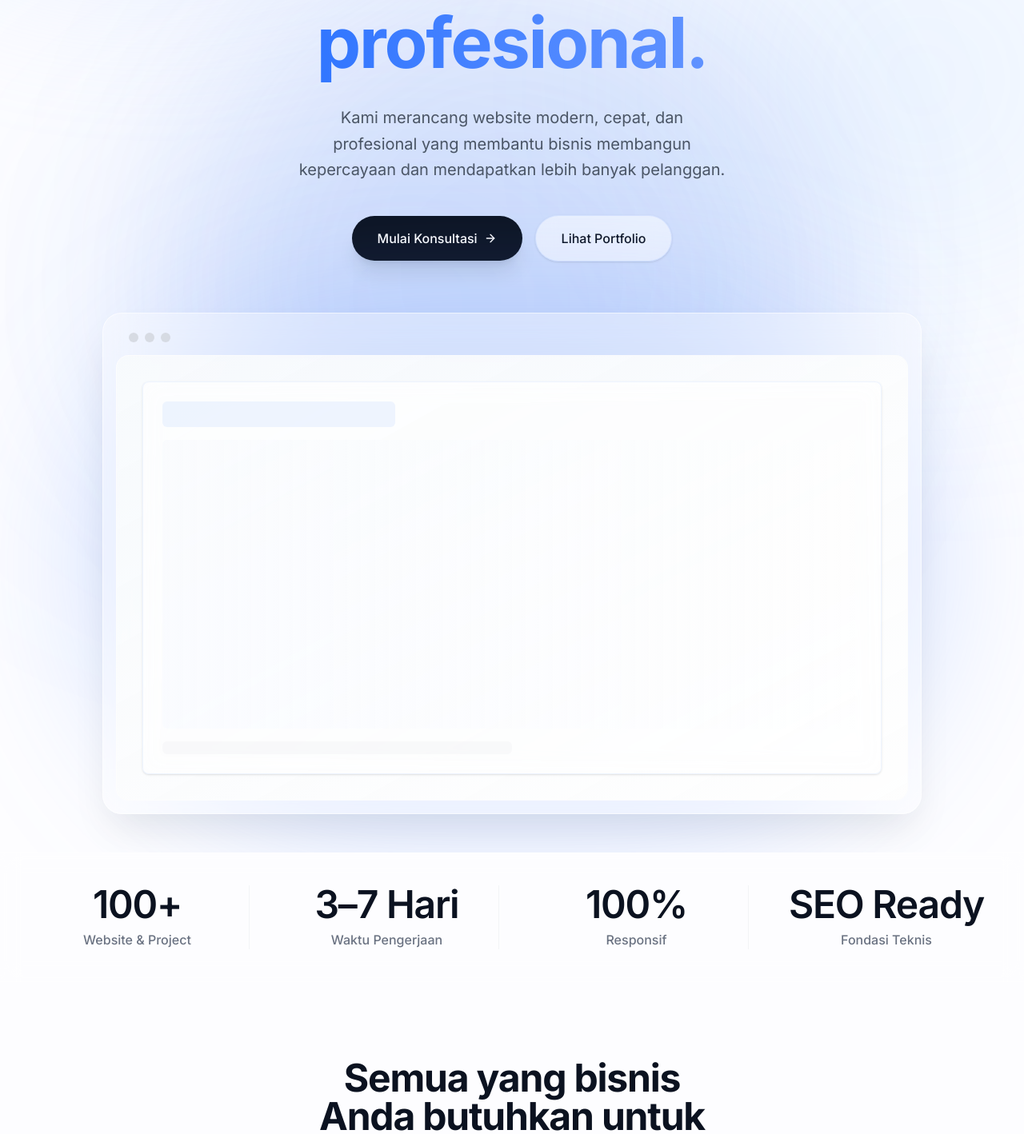
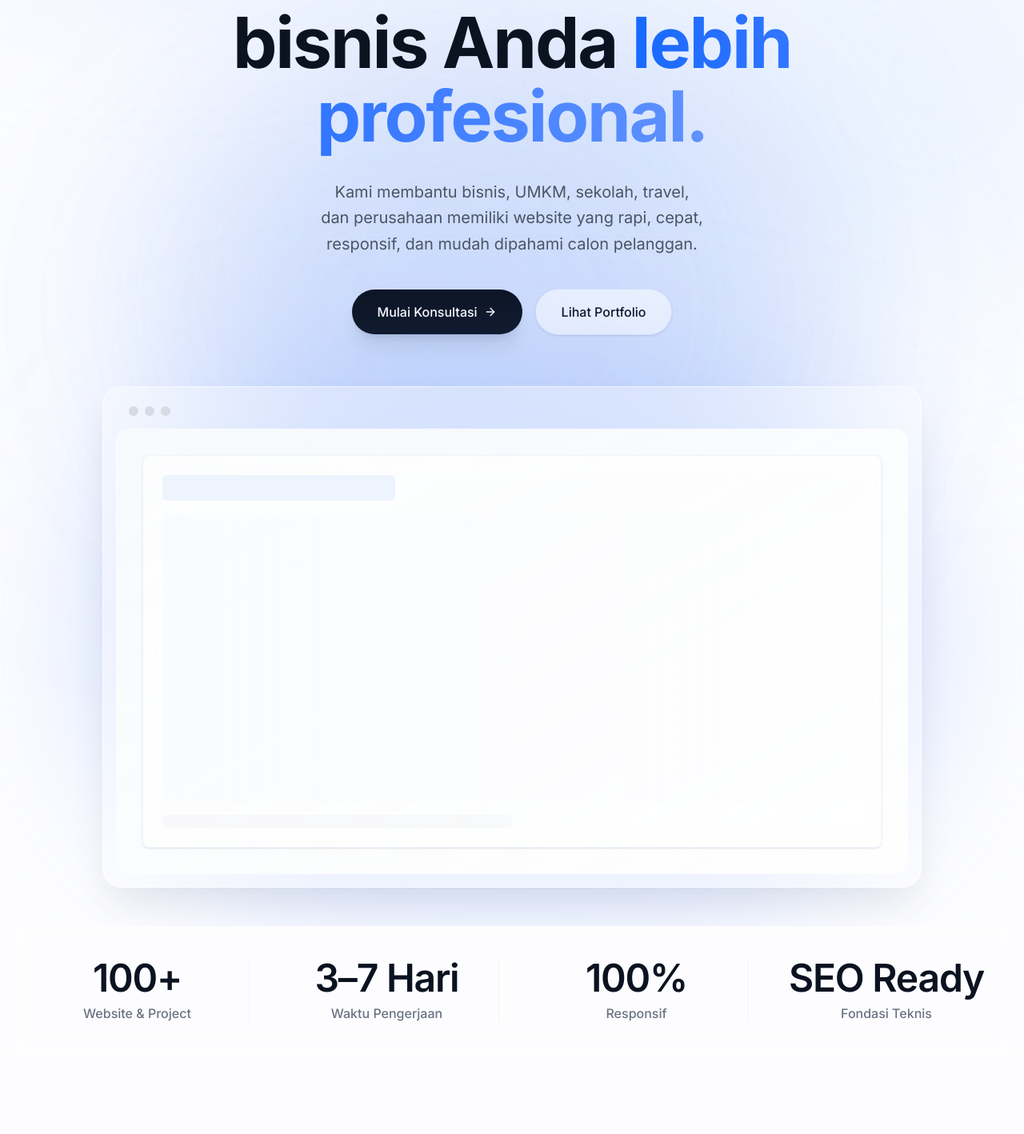
Before and after one commit to barrack3030-wq/NAKAMA-DIGITAL-UPGRADE, a React (Vite) app: page / in a window 1280 px wide. Shown: the part 380-1798 px from the top of the page at 80% size. Built offline with nearby package versions, Linux system fonts and the light colour scheme.

Commit message:
SEO: strengthen homepage service language and intent

```diff
--- a/src/locales.ts
+++ b/src/locales.ts
@@ -12,9 +12,9 @@ export const dict = {
     },
     hero: {
       eyebrow: 'DIGITAL AGENCY • WEBSITE • DESIGN • DEVELOPMENT',
-      title1: 'Website yang membuat\nbisnis Anda terlihat',
+      title1: 'Jasa pembuatan website untuk\nbisnis Anda',
       titleHighlight: 'lebih profesional.',
-      desc: 'Kami merancang website modern, cepat, dan profesional yang membantu bisnis membangun kepercayaan dan mendapatkan lebih banyak pelanggan.',
+      desc: 'Kami membantu bisnis, UMKM, sekolah, travel, dan perusahaan memiliki website yang rapi, cepat, responsif, dan mudah dipahami calon pelanggan.',
       cta1: 'Mulai Konsultasi',
       cta2: 'Lihat Portfolio'
     },
@@ -25,7 +25,7 @@ export const dict = {
       { label: 'Fondasi Teknis', value: 'SEO Ready' },
     ],
     services: {
-      title: 'Semua yang bisnis Anda butuhkan untuk berkembang online.',
+      title: 'Layanan website untuk kebutuhan bisnis Anda.',
       items: [
         { title: 'Website Company Profile' },
         { title: 'Website UMKM' },
@@ -55,7 +55,7 @@ export const dict = {
     },
     portfolio: {
       title: 'Karya Terpilih',
-      desc: 'Sekilas tentang pengalaman digital premium yang kami rancang untuk berbagai bisnis dan industri.',
+      desc: 'Lihat beberapa proyek dan referensi website yang dirancang untuk kebutuhan bisnis yang berbeda.',
       viewAll: 'Lihat Semua Portfolio'
     },
     process: {
@@ -99,7 +99,7 @@ export const dict = {
       btn: 'Mulai Konsultasi'
     },
     footer: {
-      desc: 'Premium digital agency specializing in professional website design and development.',
+      desc: 'Nakama Digital membantu bisnis membangun website profesional, dari company profile dan UMKM hingga landing page, sekolah, travel, dan website custom.',
       nav: 'Navigasi',
       contact: 'Kontak',
       privacy: 'Kebijakan Privasi',
```
